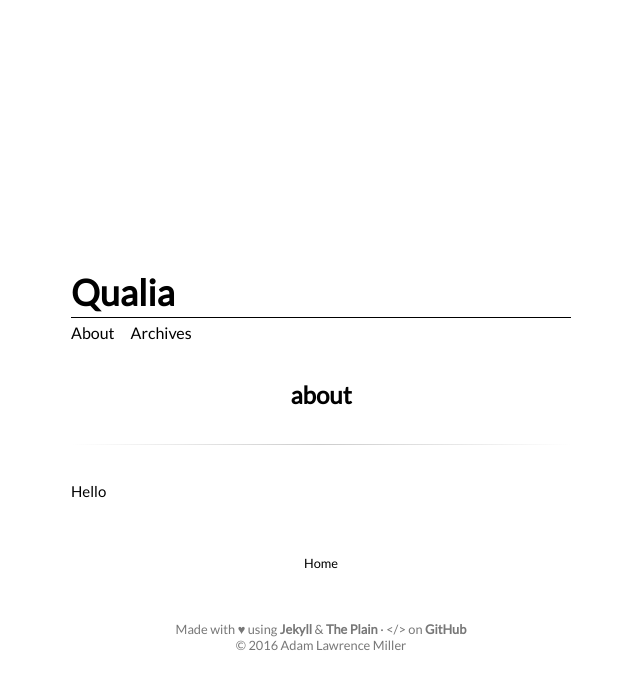
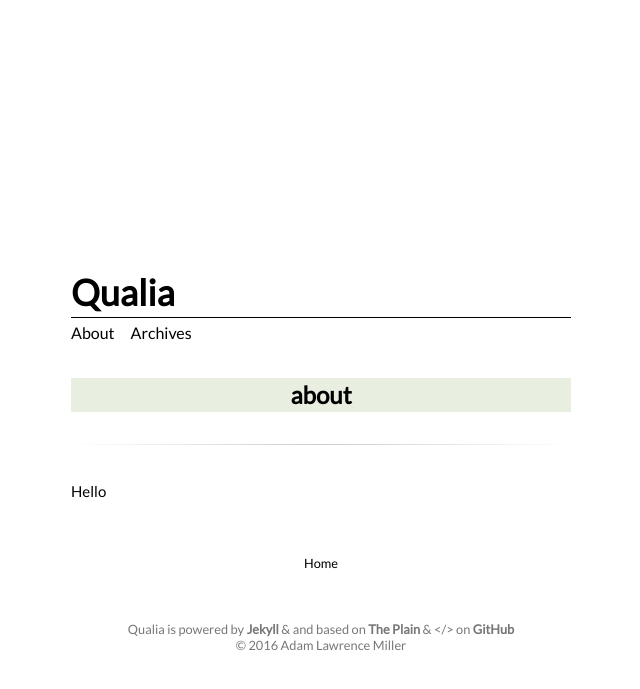
Before and after one commit to qqualia/qqualia.github.io, a Jekyll site: the page built from about.md, in a window 1280 px wide. Shown: the top 689 px of the page, without its empty margins (319-959 px from the left). Built offline with Jekyll 4.4.1, drawn with Linux system fonts in a browser that asks for light colours.

Commit message:
spiffed up headers and footer

```diff
--- a/_includes/footer.html
+++ b/_includes/footer.html
@@ -1,4 +1,4 @@
 <div class="footer">
-  <span class="block">Made with &hearts; using <a href="http://jekyllrb.com/">Jekyll</a> &amp; <a href="https://github.com/heiswayi/the-plain" title="The Plain theme by Heiswayi Nrird">The Plain</a> &middot; &lt;/&gt; on <a href="https://github.com/{{ site.github_username }}" title="Hosted on GitHub">GitHub</a></span>
+  <span class="block">Qualia is powered by <a href="http://jekyllrb.com/">Jekyll</a> &amp; and based on <a href="https://github.com/heiswayi/the-plain" title="The Plain theme by Heiswayi Nrird">The Plain</a> &amp; &lt;/&gt; on <a href="https://github.com/{{ site.github_username }}" title="Hosted on GitHub">GitHub</a></span>
   <span class="block">&copy; {{ site.time | date: '%Y' }} {{ site.author_name }}</span>
 </div>
--- a/_sass/main.scss
+++ b/_sass/main.scss
@@ -14,6 +14,10 @@ h3,
 h4,
 h5 {
   margin: 45px 0 25px;
+}
+
+article h1 {
+    background-color: #e8eee0;
 }
 img {
   max-width: 100%;
```
